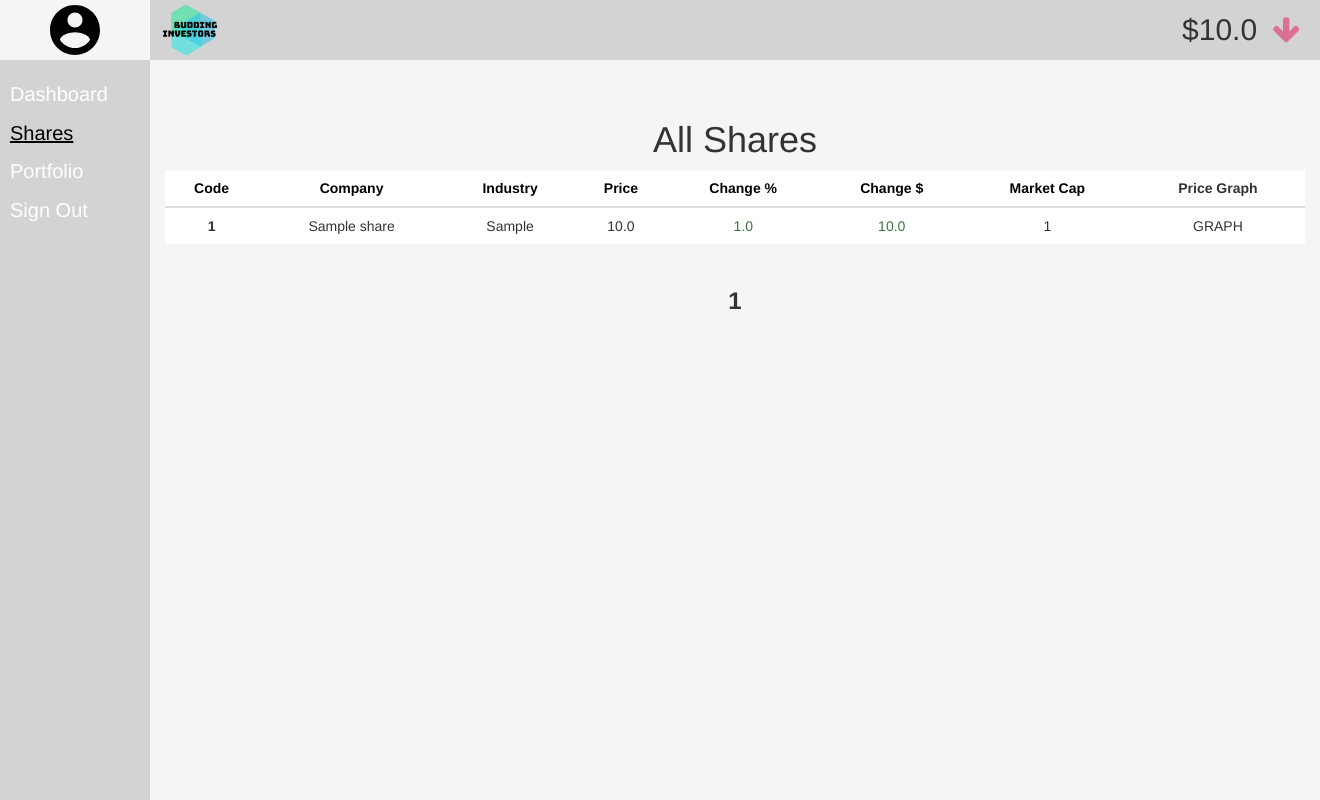
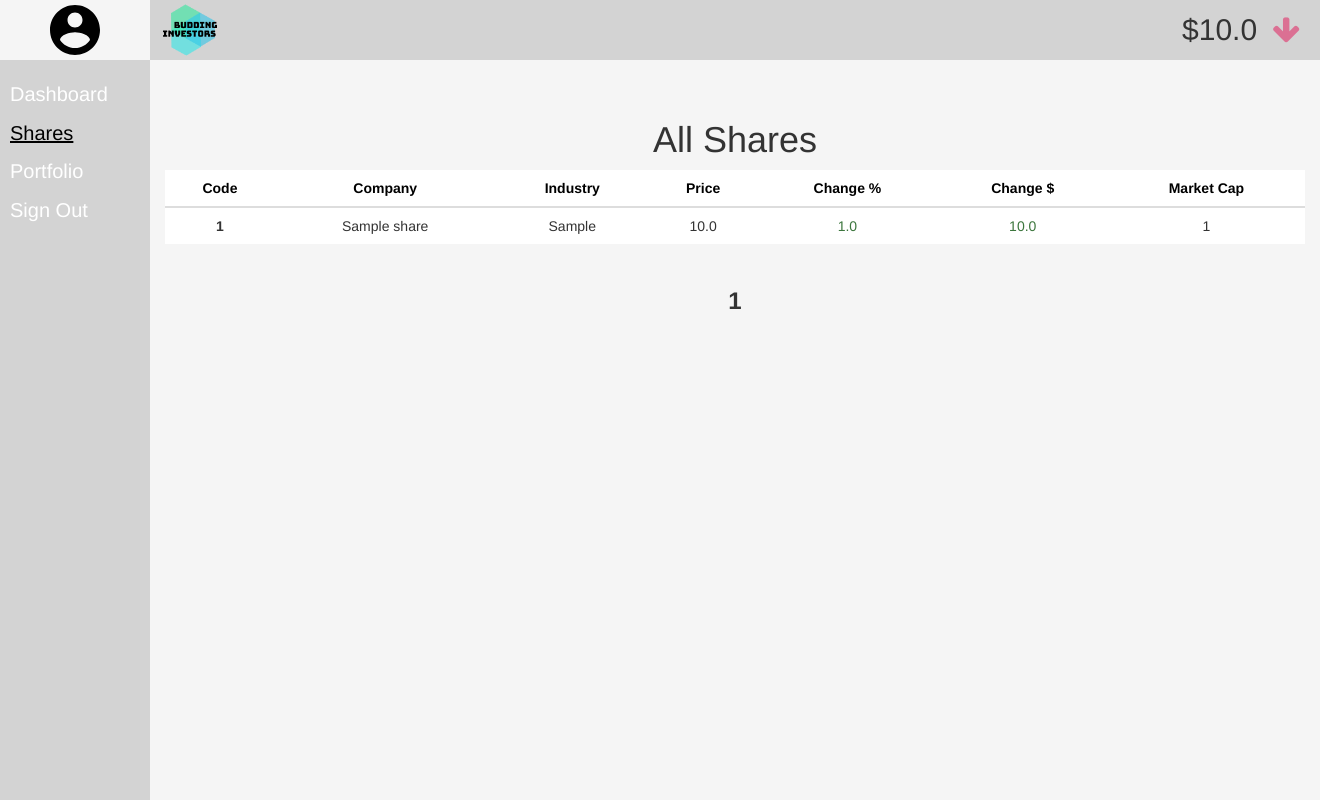
Before and after one commit to System-Exit/Investment-game, a Flask app: page /sharelist in a window 1320 px wide. Run offline with Flask 2, Linux system fonts and the light colour scheme; a user stored in the database is signed in; tables that the repository leaves empty hold one stand-in row (values such as "Sample post"); some libraries are stand-ins or nearby versions.

Commit message:
Removed graph column for share list

```diff
--- a/app/templates/sharelist.html
+++ b/app/templates/sharelist.html
@@ -41,7 +41,6 @@
                         </a>
                     </th>
                     {% endfor %}
-                    <th>Price Graph</th>
                 </tr>
             </thead>
             <tbody>
@@ -60,7 +59,6 @@
                     <td class=text-danger>{{ share.daychangeprice}}</td>
                     {% endif %}
                     <td>{{share.marketcapitalisation}}</td>
-                    <td>GRAPH</td>
                 </tr>
             {% endfor %}
             </tbody>
```
